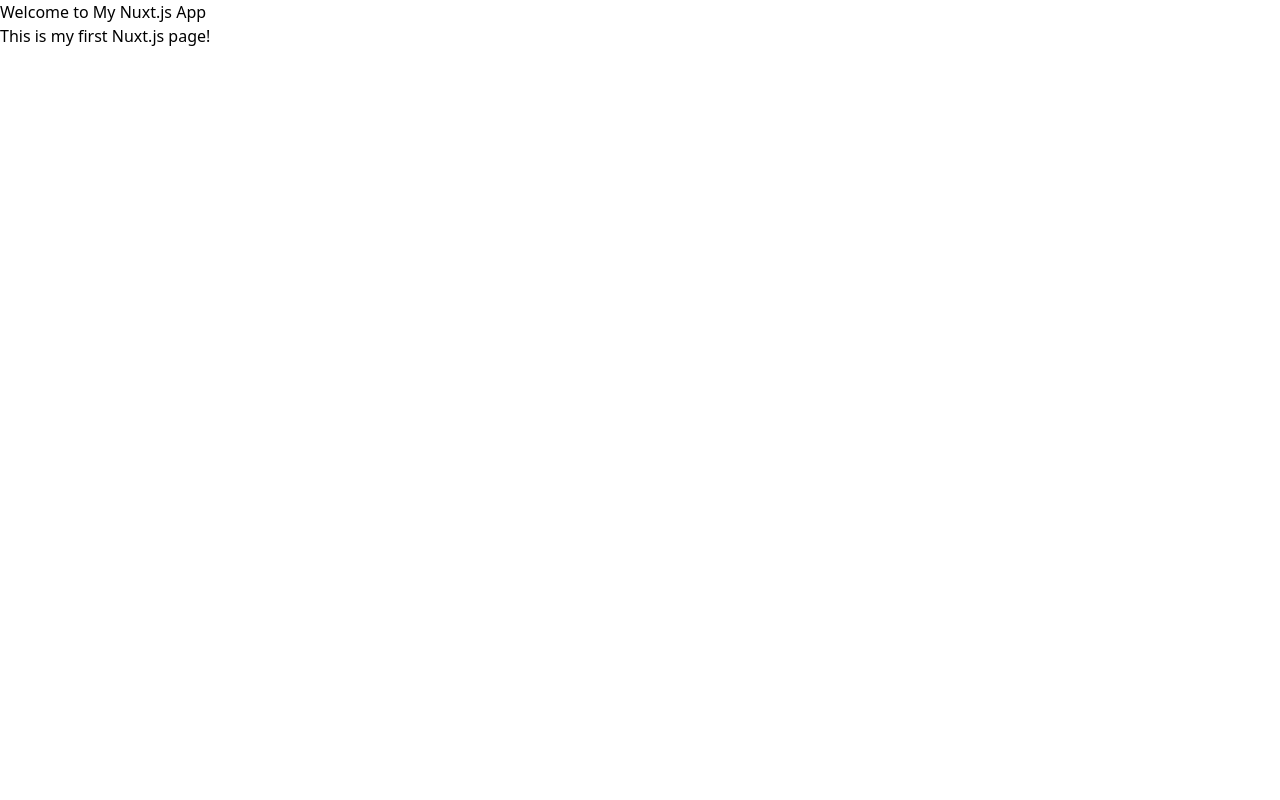
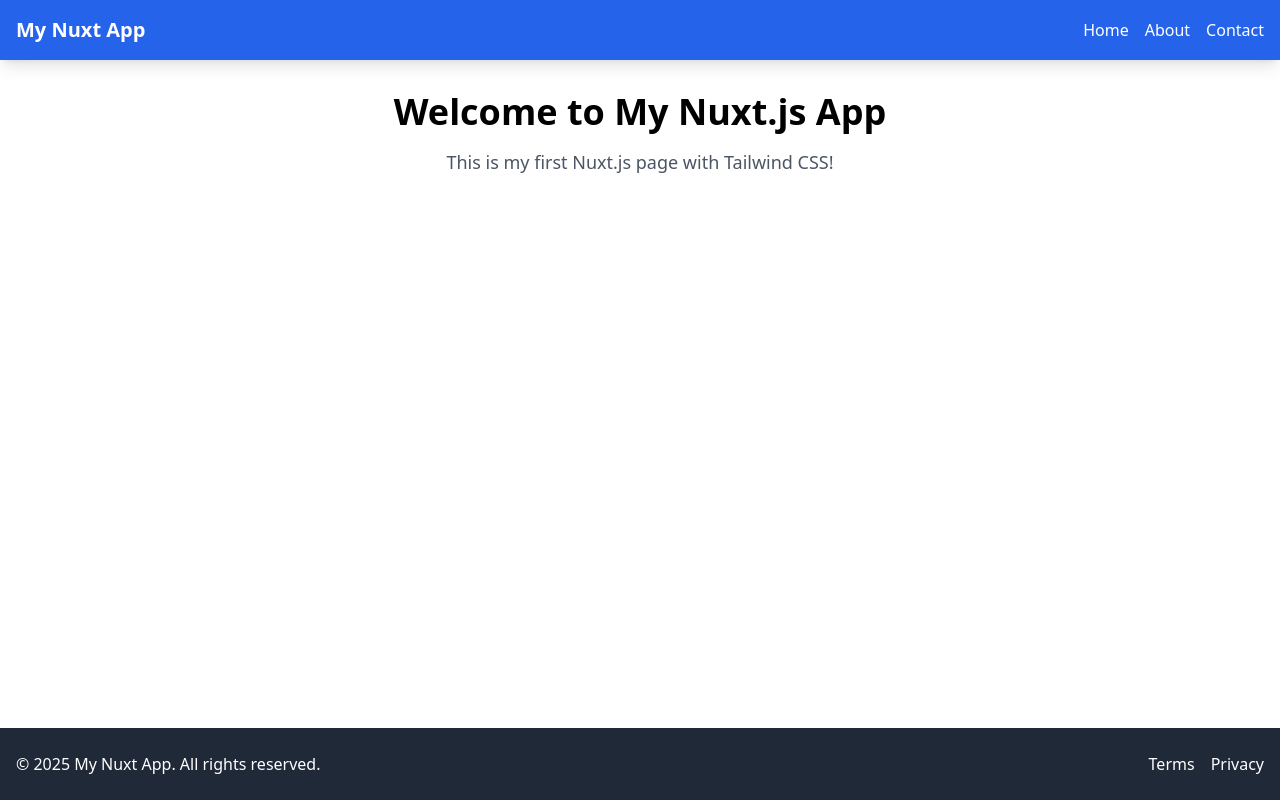
Before and after one commit to kynmh69/nuxt-study, a Nuxt app: page / in a window 1280 px wide. Built offline with nearby package versions, Linux system fonts and the light colour scheme.

Commit message:
mod pages

```diff
--- a/app.vue
+++ b/app.vue
@@ -1,7 +1,5 @@
 <template>
-<!--  <div>-->
-<!--    <NuxtRouteAnnouncer />-->
-<!--    <NuxtWelcome />-->
-<!--  </div>-->
-  <NuxtPage/>
+  <NuxtLayout>
+    <NuxtPage />
+  </NuxtLayout>
 </template>
--- /dev/null
+++ b/layouts/default.vue
@@ -0,0 +1,35 @@
+<template>
+  <div class="min-h-screen flex flex-col">
+    <!-- ヘッダー -->
+    <header class="bg-blue-600 text-white shadow-lg">
+      <nav class="container mx-auto px-4 py-4">
+        <div class="flex justify-between items-center">
+          <h1 class="text-xl font-bold">My Nuxt App</h1>
+          <ul class="flex space-x-4">
+            <li><NuxtLink to="/" class="hover:text-blue-200">Home</NuxtLink></li>
+            <li><NuxtLink to="/about" class="hover:text-blue-200">About</NuxtLink></li>
+            <li><NuxtLink to="/contact" class="hover:text-blue-200">Contact</NuxtLink></li>
+          </ul>
+        </div>
+      </nav>
+    </header>
+
+    <!-- メインコンテンツ -->
+    <main class="flex-grow container mx-auto px-4 py-8">
+      <slot />
+    </main>
+
+    <!-- フッター -->
+    <footer class="bg-gray-800 text-white">
+      <div class="container mx-auto px-4 py-6">
+        <div class="flex justify-between items-center">
+          <p>&copy; 2025 My Nuxt App. All rights reserved.</p>
+          <div class="flex space-x-4">
+            <a href="#" class="hover:text-gray-300">Terms</a>
+            <a href="#" class="hover:text-gray-300">Privacy</a>
+          </div>
+        </div>
+      </div>
+    </footer>
+  </div>
+</template>
--- /dev/null
+++ b/pages/about.vue
@@ -0,0 +1,9 @@
+<template>
+  <div class="text-center">
+    <h1 class="text-4xl font-bold mb-4">About Us</h1>
+    <p class="text-lg text-gray-600">This is the about page of our Nuxt.js application.</p>
+  </div>
+</template>
+
+<script setup>
+</script>
--- a/pages/index.vue
+++ b/pages/index.vue
@@ -1,7 +1,7 @@
 <template>
-  <div>
-    <h1>Welcome to My Nuxt.js App</h1>
-    <p>This is my first Nuxt.js page!</p>
+  <div class="text-center">
+    <h1 class="text-4xl font-bold mb-4">Welcome to My Nuxt.js App</h1>
+    <p class="text-lg text-gray-600">This is my first Nuxt.js page with Tailwind CSS!</p>
   </div>
 </template>
 
```
